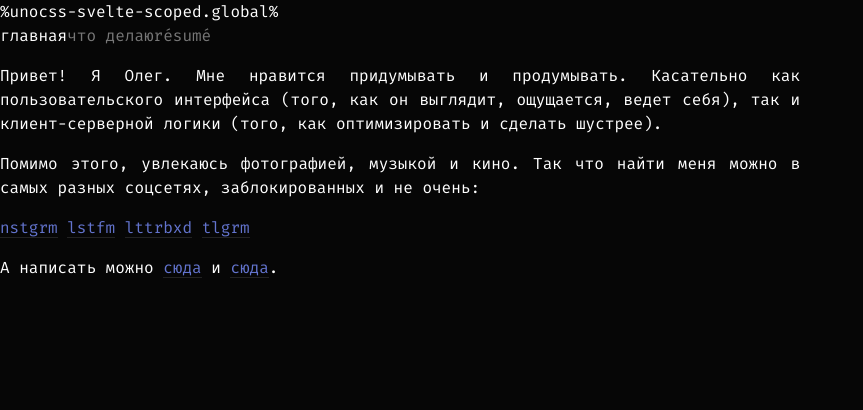
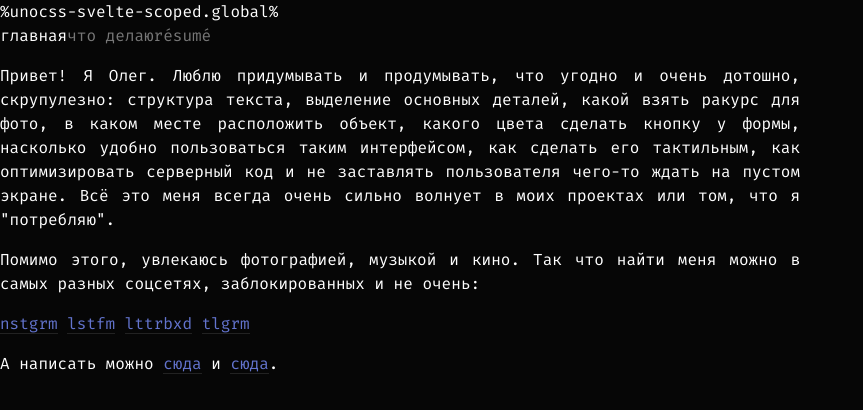
Before and after one commit to aksiere/shrptn, a SvelteKit app: page / in a window 1280 px wide. Shown: the top 410 px of the page, without its empty margins (0-863 px from the left). Built offline with nearby package versions, Linux system fonts and the light colour scheme.

Commit message:
Update +page.svelte

```diff
--- a/src/routes/(stuff)/+page.svelte
+++ b/src/routes/(stuff)/+page.svelte
@@ -18,7 +18,7 @@
 {#if show}
 	<div class='flex'>
 		<div class='1/1'>
-			<p in:animate={{ y: 10, duration: TRANSITION_DURATION }} style='text-align: justify;'>Привет! Я Олег. Мне нравится придумывать и продумывать. Касательно как пользовательского интерфейса (того, как он выглядит, ощущается, ведет себя), так и клиент-серверной логики (того, как оптимизировать и сделать шустрее).</p>
+			<p in:animate={{ y: 10, duration: TRANSITION_DURATION }} style='text-align: justify;'>Привет! Я Олег. Люблю придумывать и продумывать, что угодно и очень дотошно, скрупулезно: структура текста, выделение основных деталей, какой взять ракурс для фото, в каком месте расположить объект, какого цвета сделать кнопку у формы, насколько удобно пользоваться таким интерфейсом, как сделать его тактильным, как оптимизировать серверный код и не заставлять пользователя чего-то ждать на пустом экране. Всё это меня всегда очень сильно волнует в моих проектах или том, что я "потребляю".</p>
 			<p in:animate={{ y: 20, duration: TRANSITION_DURATION }} style='text-align: justify;'>Помимо этого, увлекаюсь фотографией, музыкой и кино. Так что найти меня можно в самых разных соцсетях, заблокированных и не очень:</p>
 			<p in:animate={{ y: 30, duration: TRANSITION_DURATION }} style='text-align: justify;'><a target='_blank' href='https://www.instagram.com/shrptn/'>nstgrm</a> <a target='_blank' href='https://www.last.fm/user/aksiere'>lstfm</a> <a target='_blank' href='https://letterboxd.com/aksiere/'>lttrbxd</a> <a target='_blank' href='https://t.me/shrptn'>tlgrm</a></p>
 			<p in:animate={{ y: 40, duration: TRANSITION_DURATION }} style='text-align: justify;'>А написать можно <a href='mailto:yie@tuta.io'>сюда</a> и <a target='_blank' href='https://t.me/shrptn'>сюда</a>.</p>
```
